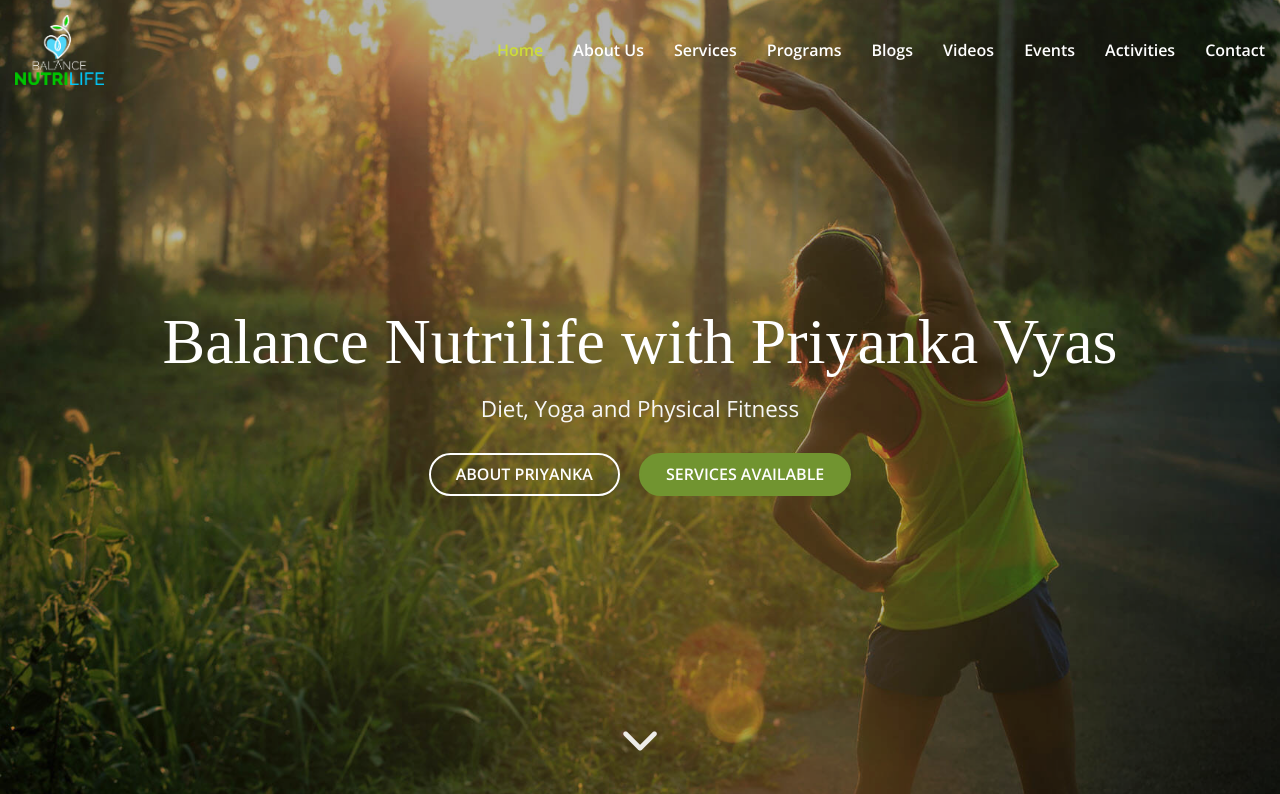
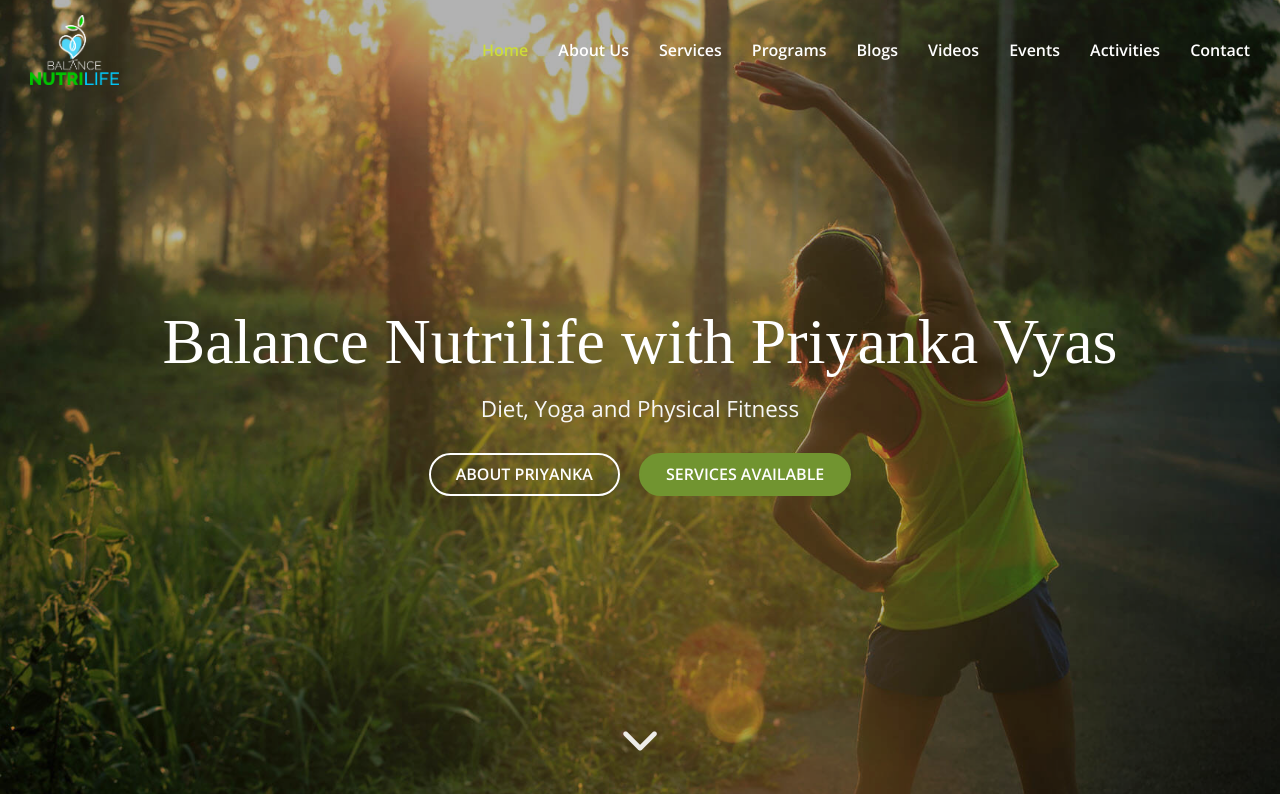
Before and after one commit to mohit-design/balance-nutrilife, a plain HTML site: page index.html in a window 1280 px wide. Shown: the top 794 px of the page. Drawn offline with Linux system fonts and the light colour scheme; a web font is replaced by a local one.

Commit message:
Add files via upload

```diff
--- a/css/style.css
+++ b/css/style.css
@@ -36,7 +36,7 @@ a:focus { outline: 0; text-decoration: none; -webkit-transition: 0.5s ease; -moz
 
 /*------- Common CSS Starts -------*/
 
-.container-fluid { padding: 50px 15px; }
+.container-fluid { padding: 50px 30px; }
 p { color: #777777; font: 1rem/1.7 "OpenSans-Regular"; text-align: justify; }
 .read-more > a { background-color: transparent; border: 2px solid #ffffff; -webkit-border-radius: 24px; -moz-border-radius: 24px; -ms-border-radius: 24px; -o-border-radius: 24px; border-radius: 24px; color: #ffffff; display: inline-block; font: 1rem/1.2 "OpenSans-Semibold"; padding: 10px 25px; text-align: center; text-transform: uppercase; }
 .read-more > a > i { opacity: 0; -webkit-transition: 0.5s ease; -moz-transition: 0.5s ease; -ms-transition: 0.5s ease; -o-transition: 0.5s ease; transition: 0.5s ease; visibility: hidden; width: 0; }
@@ -61,7 +61,7 @@ p { color: #777777; font: 1rem/1.7 "OpenSans-Regular"; text-align: justify; }
 
 	/*------- Desktop Logo and Menu Section Starts -------*/
 
-.bg-logo-menu-desktop { background-color: transparent; left: 0; padding: 15px; position: fixed; top: 0; -webkit-transition: 0.5s ease; -moz-transition: 0.5s ease; -ms-transition: 0.5s ease; -o-transition: 0.5s ease; transition: 0.5s ease; width: 100%; z-index: 11; }
+.bg-logo-menu-desktop { background-color: transparent; left: 0; padding: 15px 30px; position: fixed; top: 0; -webkit-transition: 0.5s ease; -moz-transition: 0.5s ease; -ms-transition: 0.5s ease; -o-transition: 0.5s ease; transition: 0.5s ease; width: 100%; z-index: 11; }
 .bg-logo-menu-desktop.active { background-color: #ffffff; }
 .header-logo-desktop > a { display: inline-block; }
 .header-logo-desktop > a > img { height: 70px; }
@@ -262,7 +262,7 @@ p { color: #777777; font: 1rem/1.7 "OpenSans-Regular"; text-align: justify; }
 
 	/*------- Copyright Section Starts -------*/
 
-.bg-copyright { background-color: #425719; padding: 15px; }
+.bg-copyright { background-color: #425719; padding: 15px 30px; }
 .copyright-info { color: #ffffff; }
 .copyright-info > a { color: #cddc37; }
 
```
